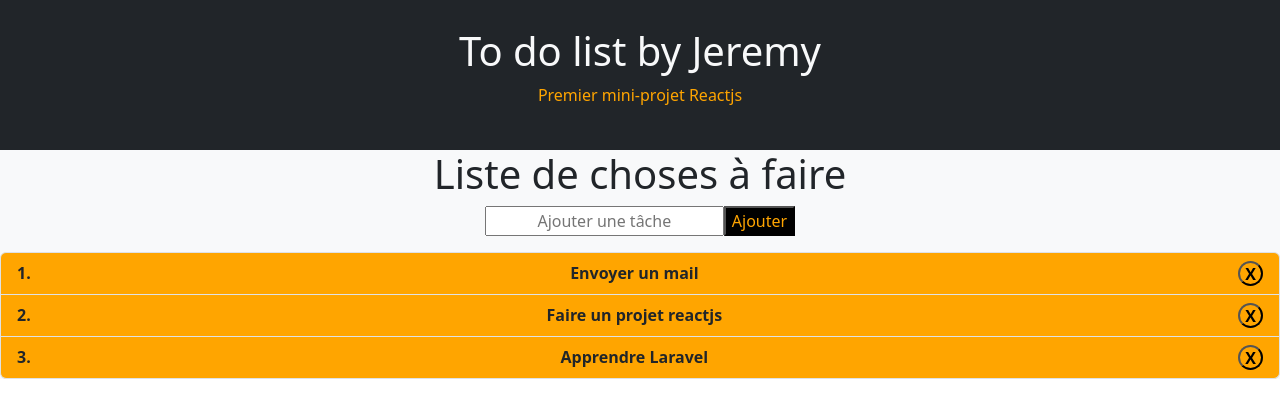
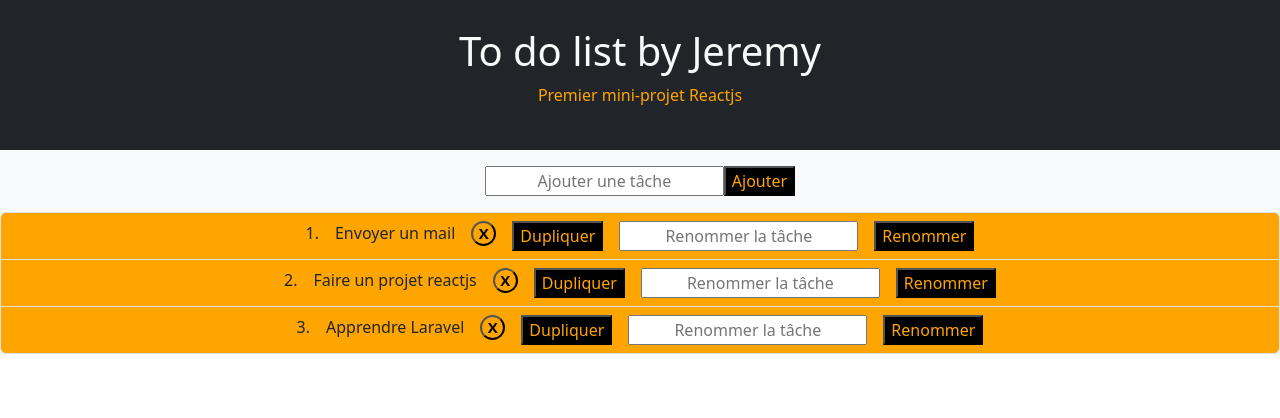
Before and after one commit to JeremyB60/reactjs-todolist, a React (Create React App) app: page / in a window 1280 px wide. Shown: the top 418 px of the page. Built offline with nearby package versions, Linux system fonts and the light colour scheme.

Commit message:
Ajout du bouton Dupliquer et Renommer une tâche

```diff
--- a/src/components/Tache.js
+++ b/src/components/Tache.js
@@ -1,31 +1,54 @@
 import '../../node_modules/bootstrap/dist/css/bootstrap.min.css'
 import styled from 'styled-components'
+import { useState } from 'react'
 
-    const StyledButton = styled.button`
+
+const StyledButton = styled.button`
     border-radius: 50%;
     width: 25px;
     height: 25px;
-    padding: 0;
     display: flex;
     justify-content: center;
     align-items: center;
+    padding-bottom: 2px;
     background-color: orange;
-    font-weight: bold
+    font-weight: bold;
+    font-size: 15px
     `
-    const StyledLi = styled.li`
+const StyledLi = styled.li`
     background-color: orange;
-    font-weight: bold
     `
 
-export default function Tache({tacheInfo, onTacheDelete}) {
-    //etat
+const StyledButton2 = styled.button`
+    background-color: black;
+    color: orange;
+    `
 
-    //comportement
+export default function Tache({ tacheInfo, onClick, onClick2, handleRename }) {
+    const [nouveauNom, setNouveauNom] = useState('');
+
+    const handleChangeNom = (e) => {
+        setNouveauNom(e.target.value);
+    };
+
+    const handleRenameClick = () => {
+        handleRename(tacheInfo.id, nouveauNom);
+        setNouveauNom('');
+    }
 
     //affichage
     return (
-        <StyledLi className='list-group-item d-flex justify-content-between align-items-start'>{tacheInfo.nom}
-            <StyledButton onClick={() => onTacheDelete(tacheInfo.id)}>X</StyledButton>
+        <StyledLi className='list-group-item d-flex flex-wrap justify-content-center gap-3 align-items-start'>{tacheInfo.nom}
+            <StyledButton onClick={onClick}>X</StyledButton>
+            <StyledButton2 onClick={onClick2}>Dupliquer</StyledButton2>
+            <input
+                className='text-center'
+                type="text"
+                value={nouveauNom}
+                placeholder='Renommer la tâche'
+                onChange={handleChangeNom} />
+            <StyledButton2
+                onClick={handleRenameClick}>Renommer</StyledButton2>
         </StyledLi>
     )
 }
--- a/src/components/ToDoList.js
+++ b/src/components/ToDoList.js
@@ -35,14 +35,48 @@ function ToDoList() {
 
     }
 
+    const handleDuplicate = (id) => {
+        //1. Copie du state
+        const tachesCopy = [...taches]
+
+        //2. Manipulation de la copie
+        const ligneTrouvee = tachesCopy.find(element => element.id === id);
+
+        if (ligneTrouvee) {
+            const nouvelId = new Date().getTime()
+            const ligneDupliquee = { ...ligneTrouvee, id: nouvelId };
+            tachesCopy.push(ligneDupliquee);
+        }
+
+        //3. Modifier le state avec le setter
+        setTaches(tachesCopy)
+
+    }
+
+    const handleRename = (taskId, newTaskName) => {
+        // Mettre à jour le nom de la tâche avec l'ID spécifié
+        const updatedTasks = taches.map((tache) => {
+            if (tache.id === taskId) {
+                return { ...tache, nom: newTaskName };
+            }
+            return tache;
+        });
+        setTaches(updatedTasks);
+    };
+
+
     //Affichage
     return (
-        <main className='bg-light'>
-            <h1 className='text-center'>Liste de choses à faire</h1>
+        <main className='bg-light pt-3'>
             <TacheForm handleAdd={handleAdd} />
             <ol className='list-group list-group-numbered'>
                 {taches.map((tache) => (
-                    <Tache tacheInfo={tache} onTacheDelete={handleDelete} key={tache.id}/>
+                    <Tache
+                        tacheInfo={tache}
+                        onClick={() => handleDelete(tache.id)}
+                        onClick2={() => handleDuplicate(tache.id)}
+                        handleRename={handleRename}
+                        key={tache.id} />
                 ))}
             </ol>
         </main>
```
